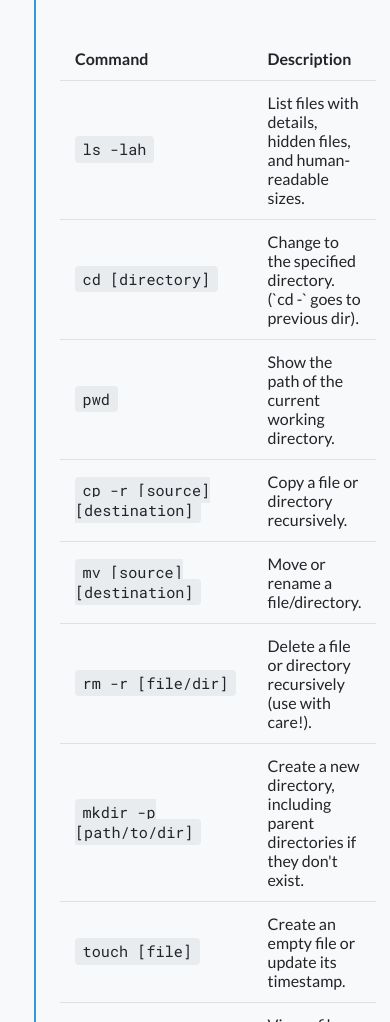
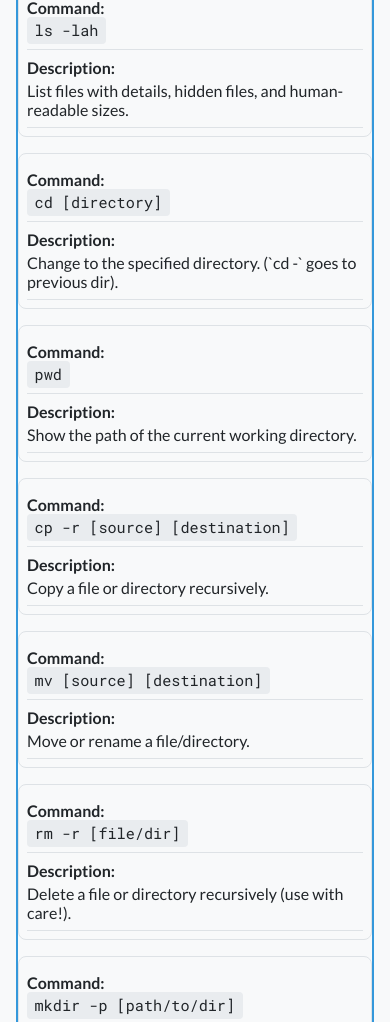
Before and after one commit to neorai/cheatsheets, a plain HTML site: page index.html in a window 390 px wide. Shown: the part 530-1552 px from the top of the page. Drawn offline with Linux system fonts and the light colour scheme.

Commit message:
fix responsive under 800px

```diff
--- a/css/style.css
+++ b/css/style.css
@@ -57,20 +57,23 @@ body.dark-theme .fa-moon { transform: translateY(100%) rotate(90deg); opacity: 0
 /* ======================================== */
 /* ===         MAIN LAYOUT CHANGES        === */
 /* ======================================== */
+*, *::before, *::after {
+    box-sizing: border-box;
+}
 
 /* --- Main Structure --- */
 .main-container {
-    max-width: 1200px; /* Increased max-width for the two-column layout */
+    max-width: 1200px;
     margin: 0 auto;
-    display: flex; /* The key! This enables Flexbox */
-    gap: 2em;      /* Space between the menu and the content */
+    display: flex;
+    gap: 2em;
     align-items: flex-start; /* Align items to the top */
 }
 
 /* The main content area will take up the remaining space */
 main {
     flex: 1; /* Allows this element to grow and fill available space */
-    min-width: 0; /* Fixes potential overflow issues in flex items */
+    min-width: 0;
 }
 
 /* --- Navigation Menu (NOW VERTICAL) --- */
@@ -111,6 +114,16 @@ nav ul {
     color: var(--nav-button-active-text);
 }
 
+td, th {
+    word-break: break-word;
+    white-space: normal;
+}
+
+code {
+    word-break: break-all;
+}
+
+
 
 /* --- Content Styles (Unchanged) --- */
 h1 { text-align: center; color: var(--text-main); margin-bottom: 1em; margin-top:0; font-size: 2.5em; }
@@ -136,12 +149,74 @@ code { font-family: 'Roboto Mono', monospace; background-color: var(--code-bg);
 /* ===   RESPONSIVE DESIGN FOR MOBILE   === */
 /* ======================================== */
 @media (max-width: 800px) {
-    .main-container {
-        flex-direction: column; /* Stack the menu and content vertically */
+    body {
+        padding: 0;
     }
 
-    nav {
-        flex-basis: auto; /* Allow nav to take its content's height */
+    .main-container {
+        flex-direction: column;
+        width: 100%;
+        padding: 0 1em;
+        box-sizing: border-box;
+    }
+
+    nav, main {
+        width: 100%;
+        box-sizing: border-box;
+    }
+
+    .table-container {
+        overflow-x: unset;
+        max-width: 100%;
+        width: 100%;
+        box-sizing: border-box;
+    }
+    .command-group {
+        margin-left: 0;
+        margin-right: 0;
+        padding: 0;
+    }
+
+    .command-group legend{
+        margin-left: 0;
+    }
+
+    table, thead, tbody, th, td, tr {
+        display: block;
         width: 100%;
     }
+
+    thead {
+        display: none;
+    }
+
+    tr {
+        margin-bottom: 1em;
+        border: 1px solid var(--border-color);
+        border-radius: 8px;
+        padding: 0.5em;
+    }
+
+    td {
+        padding: 0.5em 0;
+        width: 100%;
+    }
+
+    td:first-child {
+        width: 100% !important;
+    }
+
+    td:first-child::before {
+        content: "Command:";
+        font-weight: bold;
+        display: block;
+        margin-bottom: 0.25em;
+    }
+
+    td:last-child::before {
+        content: "Description:";
+        font-weight: bold;
+        display: block;
+        margin-bottom: 0.25em;
+    }
 }
```
